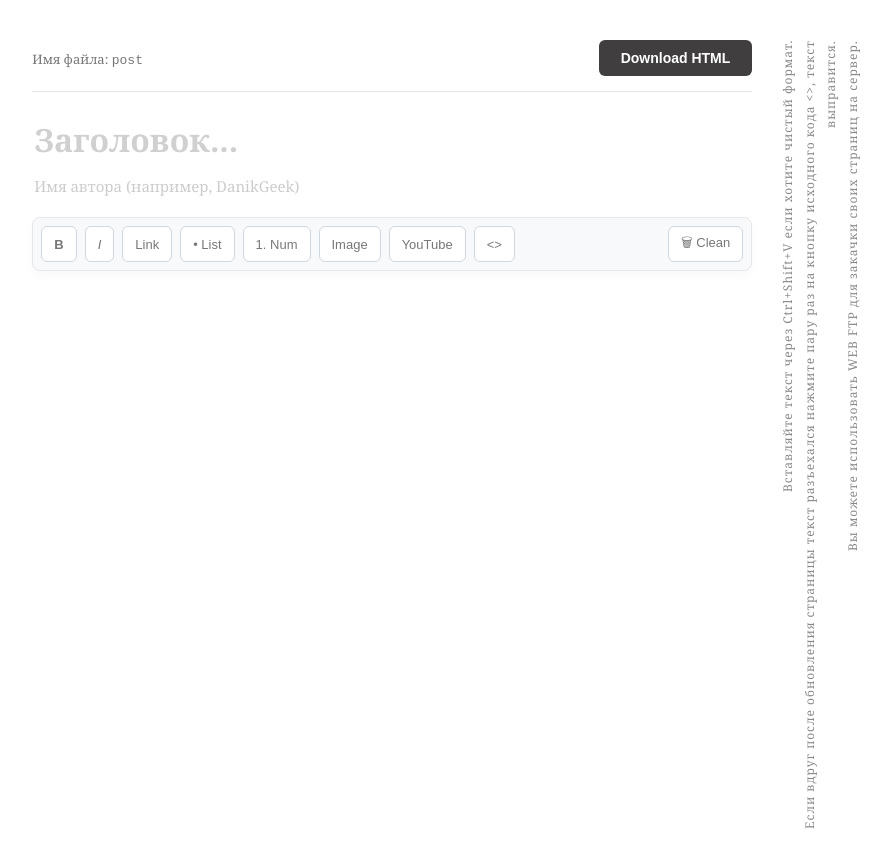
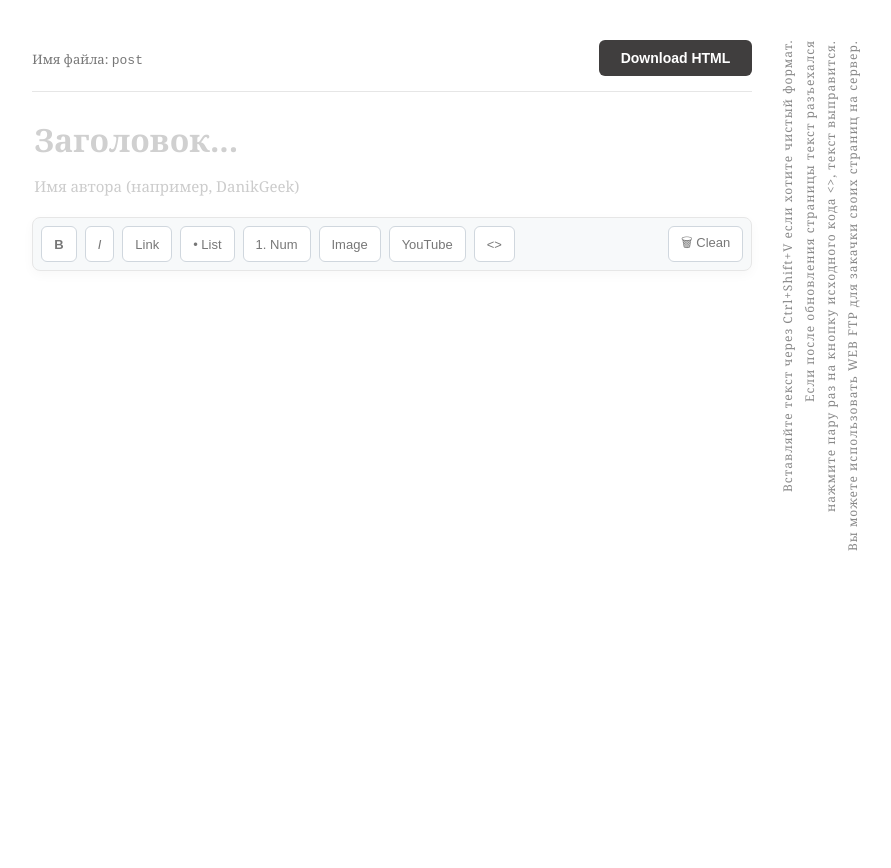
Before and after one commit to DanikGeek/pocket-cms, a plain HTML site: page index.html in a window 1280 px wide. Shown: the whole page, without its empty margins (192-1083 px from the left). After the commit the page ends 800 px from the top, so only its background shows below. Drawn offline with Linux system fonts and the light colour scheme.

Commit message:
Update index.html

```diff
--- a/index.html
+++ b/index.html
@@ -269,8 +269,8 @@
     <div id="postContent" class="content-input" contenteditable="true" oninput="saveDraft()" placeholder="Пишите вашу историю..."></div>
 </div>
 	<!- Подсказка -->
-<div class="editor-hint"> Вставляйте текст через Ctrl+Shift+V если хотите чистый формат. <br>
-Если вдруг после обновления страницы текст разъехался нажмите пару раз на кнопку исходного кода <>, текст выправится.<br>
+<div class="editor-hint">Вставляйте текст через Ctrl+Shift+V если хотите чистый формат. <br>
+Если после обновления страницы текст разъехался <br>нажмите пару раз на кнопку исходного кода <>, текст выправится.<br>
 Вы можете использовать WEB FTP для закачки своих страниц на сервер. </div>
 <script>
     const titleInput = document.getElementById('postTitle');
```
